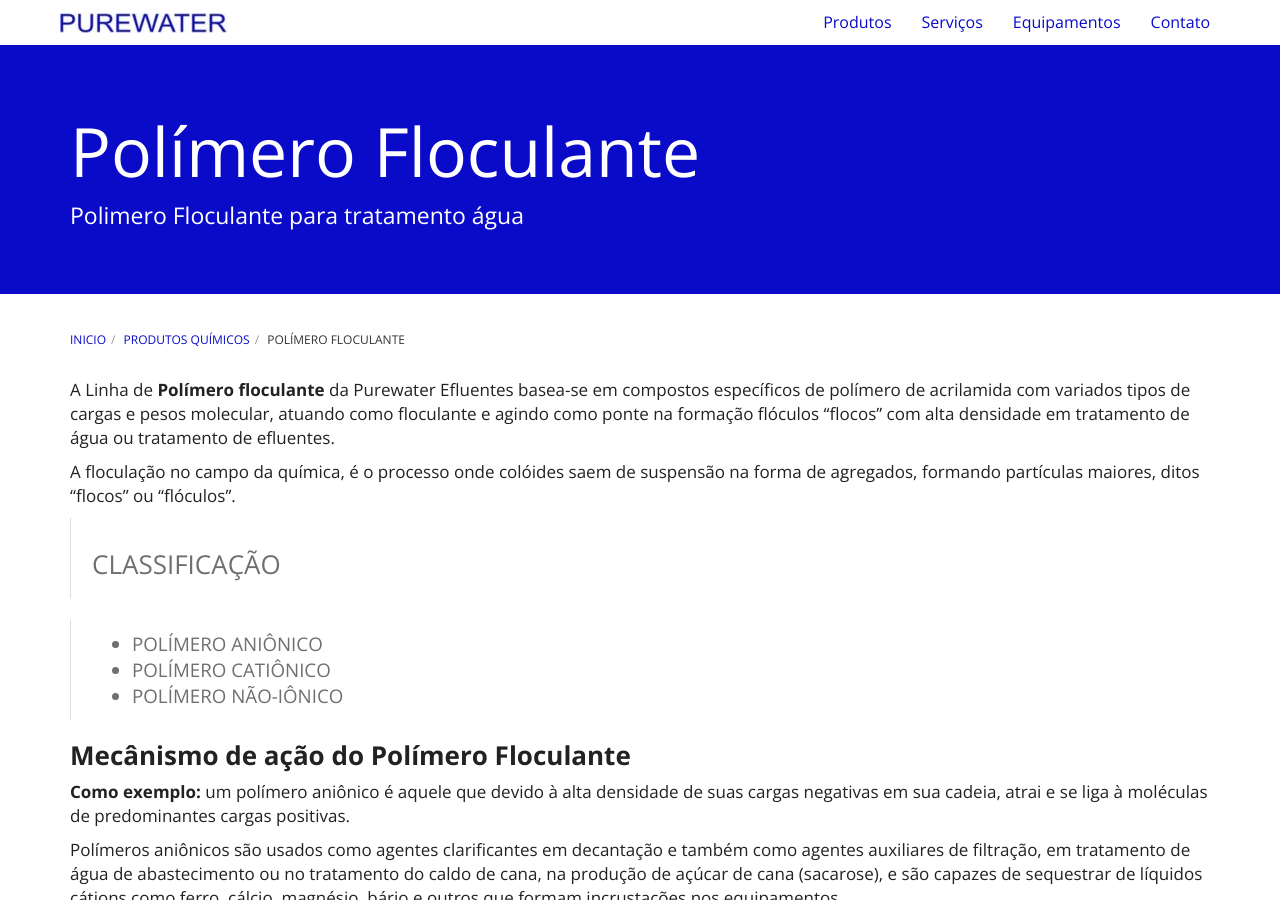
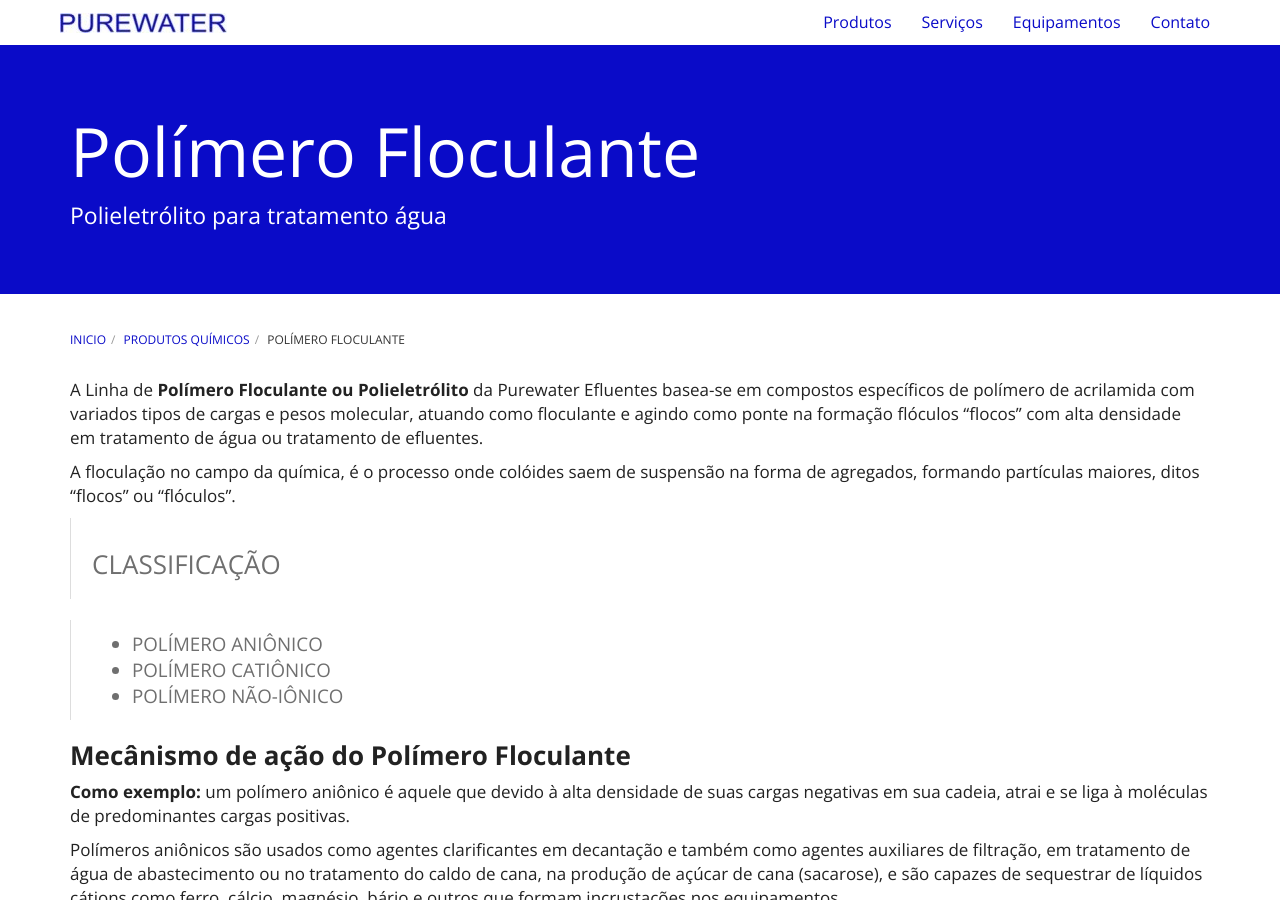
Before and after one commit to purewaterefluentes/purewaterefluentes.github.io, a Jekyll site: the page built from produtos/polieletrolito-polimero-floculante.md, in a window 1280 px wide and 900 px high. Built offline with Jekyll 4.4.1, drawn with Linux system fonts in a browser that asks for light colours; nearby versions of some CDN libraries; library files that are not in the unit come from our copies.

Commit message:
Update polieletrolito-polimero-floculante.md

```diff
--- a/produtos/polieletrolito-polimero-floculante.md
+++ b/produtos/polieletrolito-polimero-floculante.md
@@ -2,10 +2,10 @@
 layout: contato
 pageTitle: POLIMERO FLOCULANTE |TRATAMENTO DE ÁGUA |PUREWATER EFLUENTES
 title: Polímero Floculante
-subtitle: Polimero Floculante para tratamento água
+subtitle: Polieletrólito para tratamento água
 ---
 
-A Linha de **Polímero floculante** da Purewater Efluentes basea-se em compostos específicos de polímero de acrilamida com variados tipos de cargas e pesos molecular, atuando como floculante e agindo como ponte na formação flóculos "flocos" com alta densidade em tratamento de água ou tratamento de efluentes.
+A Linha de **Polímero Floculante ou Polieletrólito** da Purewater Efluentes basea-se em compostos específicos de polímero de acrilamida com variados tipos de cargas e pesos molecular, atuando como floculante e agindo como ponte na formação flóculos "flocos" com alta densidade em tratamento de água ou tratamento de efluentes.
 
 A floculação no campo da química, é o processo onde colóides saem de suspensão na forma de agregados, formando partículas maiores, ditos "flocos" ou "flóculos".
 
```
